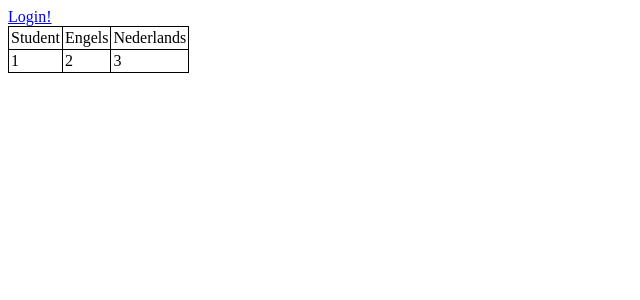
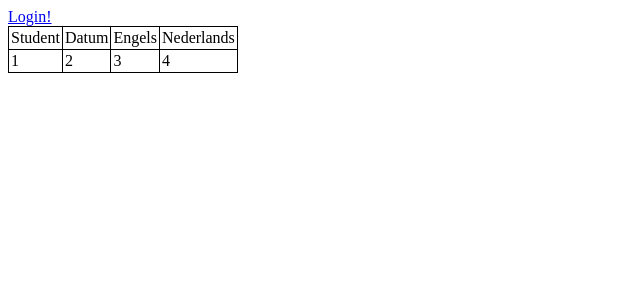
Before and after one commit to Sno3t/Proftaak, a PHP site: page / in a window 1280 px wide. Shown: the top 300 px of the page, without its empty margins (0-640 px from the left). Run offline with PHP 8.4, Linux system fonts and the light colour scheme.

Commit message:
Updated index

```diff
--- a/index.php
+++ b/index.php
@@ -20,6 +20,7 @@
     <thead>
     <tr>
         <td>Student</td>
+        <td>Datum</td>
         <td>Engels</td>
         <td>Nederlands</td>
     </tr>
@@ -29,6 +30,7 @@
         <td>1</td>
         <td>2</td>
         <td>3</td>
+        <td>4</td>
 
     </tr>
     </tbody>
```
